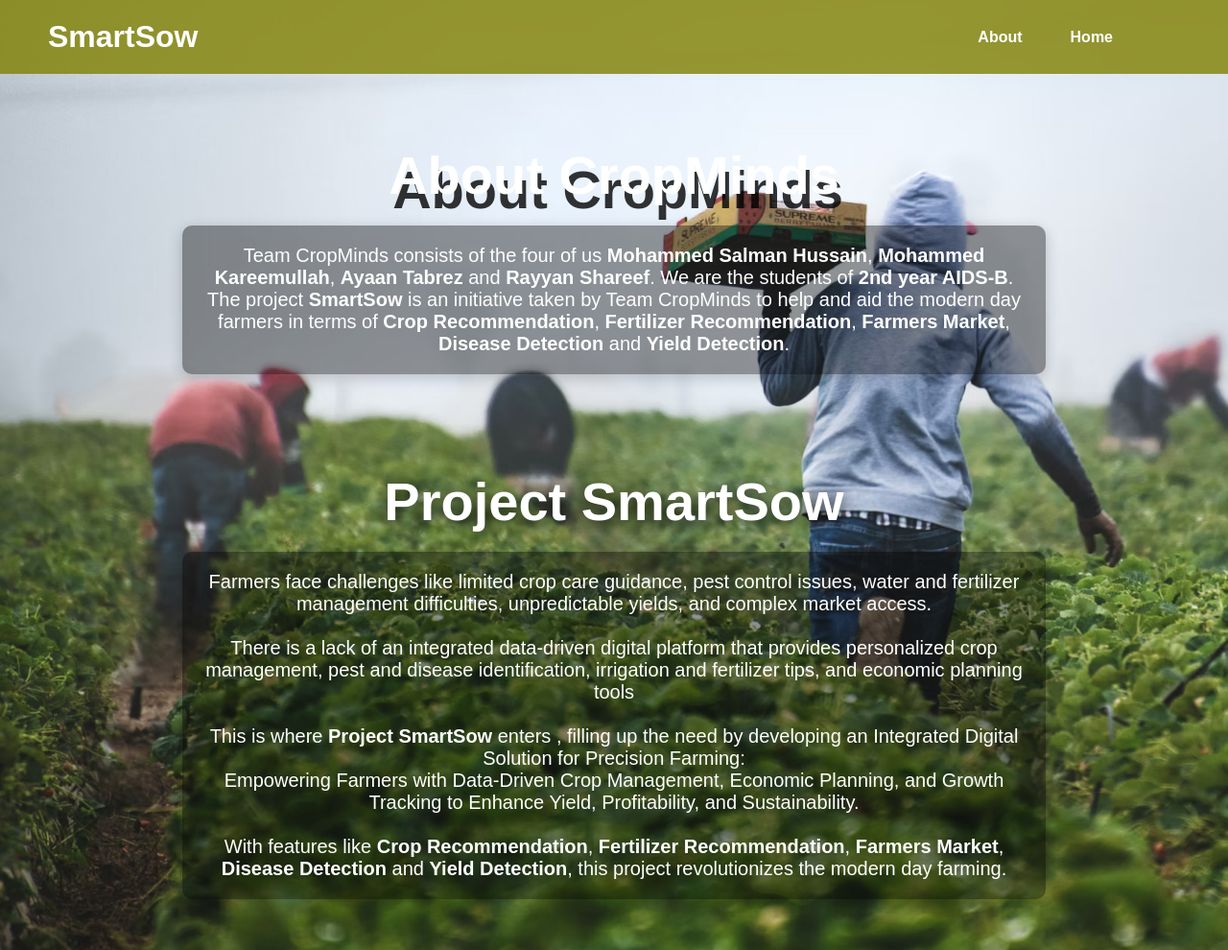
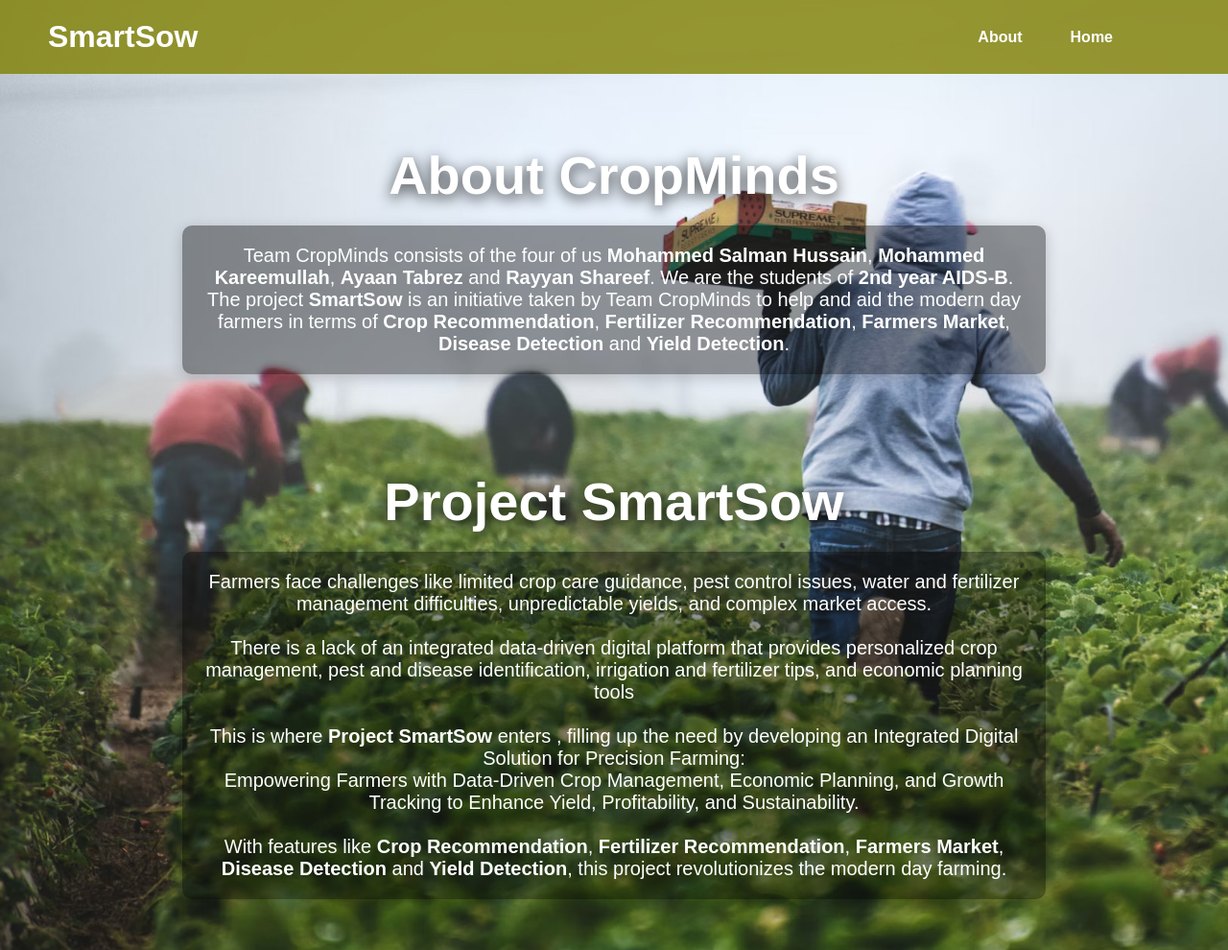
Before and after one commit to Peasac/SmartSow, a plain HTML site: page about.html in a window 1280 px wide. Shown: the top 990 px of the page at 96% size. Drawn offline with Linux system fonts and the light colour scheme.

Commit message:
fixed heading of about

```diff
--- a/style1.css
+++ b/style1.css
@@ -58,7 +58,7 @@ li a {
 .head1 {
     font-size: 3.5em;
     font-weight: bold;
-    text-shadow: 4px 15px rgba(0, 0, 0, 0.8);
+    text-shadow: 0 4px 15px rgba(0, 0, 0, 0.8);
     text-align: center;
 }
 .container1 {
```
